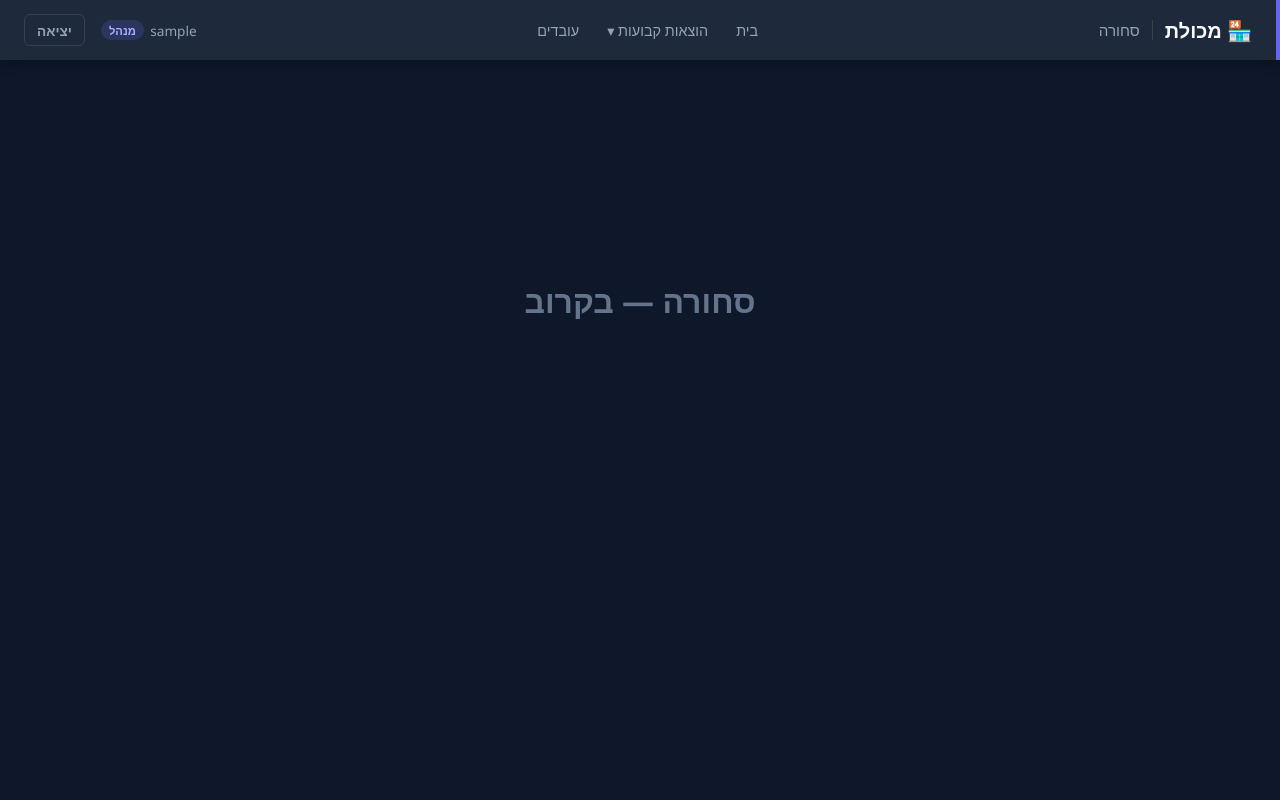
After one commit to RoeiAmsalem/MakoletDashboard, a Flask app: page /goods in a window 1280 px wide. The commit adds this page. Run offline with Flask 3, Linux system fonts and the light colour scheme; the visitor is signed in with stand-in values (Sample User, id 1).

```diff
--- a/dashboard/app.py
+++ b/dashboard/app.py
@@ -168,6 +168,18 @@ def fixed_expenses():
 @login_required
 def employees():
     return render_template("employees.html")
+
+
+@app.route("/goods")
+@login_required
+def goods():
+    return render_template("goods.html")
+
+
+@app.route("/sales")
+@login_required
+def sales():
+    return render_template("sales.html")
 
 
 @app.route("/electricity-history")
--- /dev/null
+++ b/dashboard/templates/goods.html
@@ -0,0 +1,47 @@
+<!DOCTYPE html>
+<html lang="he" dir="rtl">
+<head>
+    <meta charset="UTF-8">
+    <meta name="viewport" content="width=device-width, initial-scale=1.0">
+    <title>סחורה - מכולת דשבורד</title>
+    <link rel="stylesheet" href="{{ url_for('static', filename='css/style.css') }}">
+</head>
+<body>
+
+<nav class="navbar">
+    <div class="navbar-brand">
+        <span class="store-name">🏪 מכולת</span>
+        <span class="page-title">סחורה</span>
+    </div>
+    <nav>
+        <ul class="navbar-nav">
+            <li><a href="/">בית</a></li>
+            <li class="nav-dropdown">
+                <a href="/fixed-expenses" class="dropdown-toggle">הוצאות קבועות ▾</a>
+                <ul class="dropdown-menu">
+                    <li><a href="/fixed-expenses">הוצאות קבועות</a></li>
+                    <li><a href="/electricity-history" style="color:#fbbf24">היסטוריית חשמל ⚡</a></li>
+                </ul>
+            </li>
+            <li><a href="/employees">עובדים</a></li>
+        </ul>
+    </nav>
+    <div class="navbar-end">
+        <span class="navbar-user">
+            {{ current_user.username }}
+            {% if current_user.is_admin %}
+            <span class="role-badge admin">מנהל</span>
+            {% else %}
+            <span class="role-badge viewer">צופה</span>
+            {% endif %}
+        </span>
+        <a href="{{ url_for('logout') }}" class="btn-logout">יציאה</a>
+    </div>
+</nav>
+
+<main class="main-content" style="display:flex;align-items:center;justify-content:center;min-height:60vh">
+    <h1 style="color:var(--text-muted);font-size:2rem">סחורה — בקרוב</h1>
+</main>
+
+</body>
+</html>
```
Also changed, not shown: dashboard/templates/index.html (+4 -4 lines), dashboard/templates/sales.html (added, +47 -0 lines).
